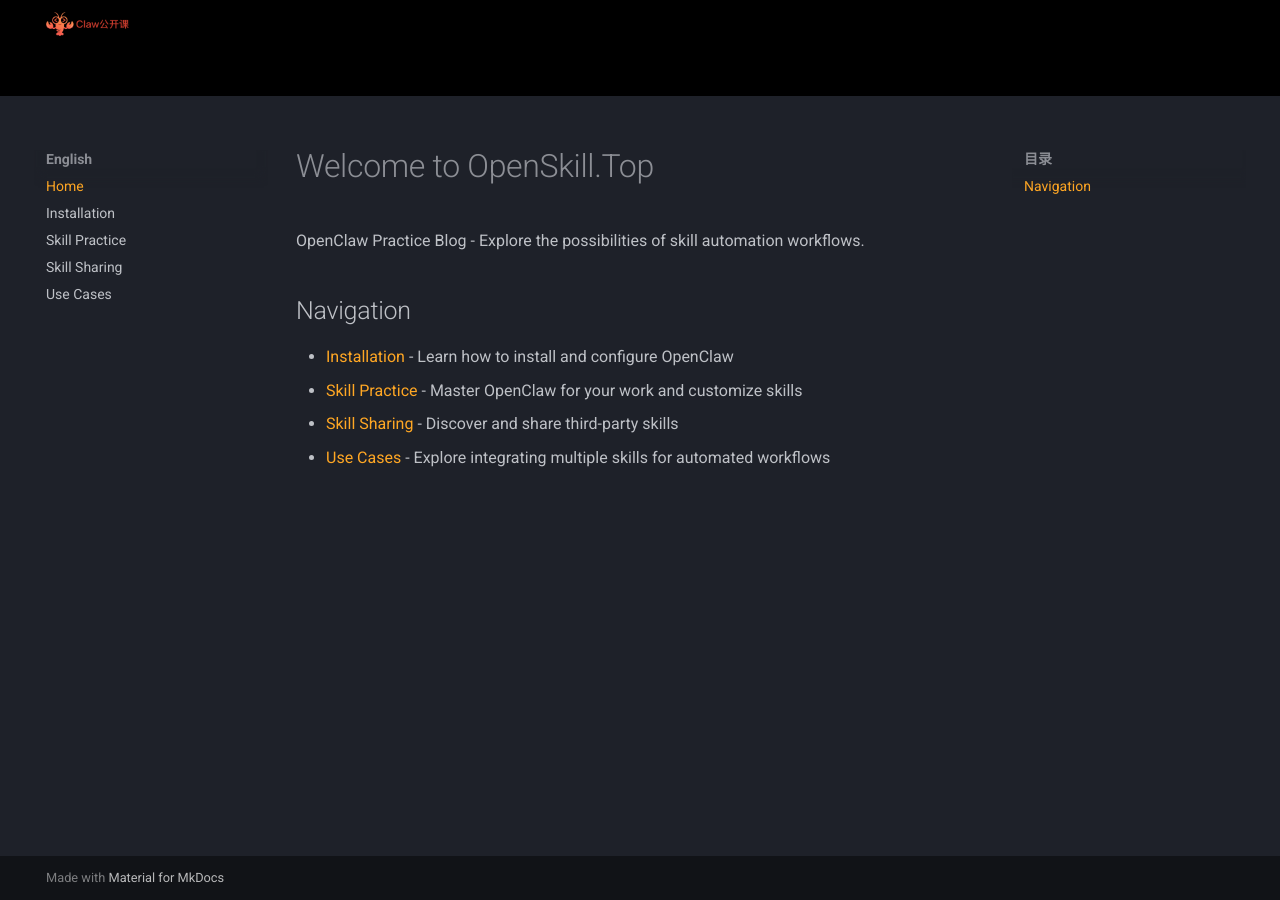
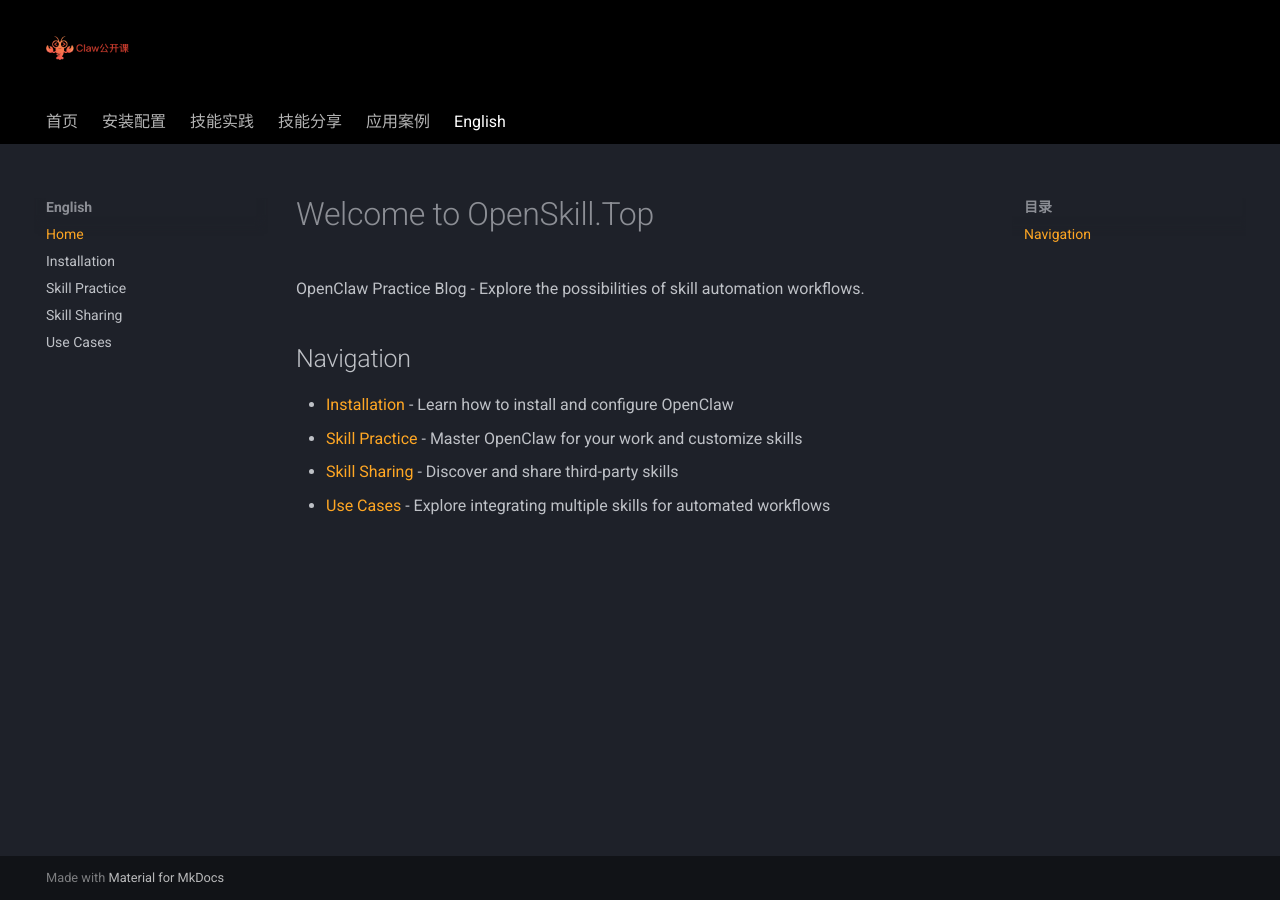
Before and after one commit to QUSEIT/openskill.top, an MkDocs documentation site: the page built from docs/en/index.md, in a window 1280 px wide. Built offline with MkDocs 1.6.1 and Material for MkDocs 9.7.7, drawn with Linux system fonts in a browser that asks for light colours.

Commit message:
Update style

```diff
--- a/docs/stylesheets/extra.css
+++ b/docs/stylesheets/extra.css
@@ -1,4 +1,4 @@
-/* Pure black top bar */
+/* Pure black header background */
 .md-header {
     background-color: #000000 !important;
 }
@@ -13,11 +13,18 @@
     display: flex !important;
     justify-content: center;
     align-items: center;
+    width: 256px !important;
+    height: 74px !important;
 }
 
 .md-header__logo img {
-    height: 60px !important;  /* 2x default height */
-    max-height: 60px !important;
+    height: 68px !important;
+    max-height: 68px !important;
+}
+
+/* Header height increase */
+.md-header__inner {
+    height: 96px !important;
 }
 
 /* Pure black navigation bar */
@@ -25,6 +32,17 @@
     background-color: #000000 !important;
 }
 
+/* White text for tabs */
+.md-tabs__link {
+    color: #ffffff !important;
+    font-size: 16px !important;
+}
+
+/* Orange text for active tab */
+.md-tabs__link--active {
+    color: #ff6d00 !important;
+}
+
 /* Footer background */
 .md-footer {
     background-color: #000000 !important;
```
